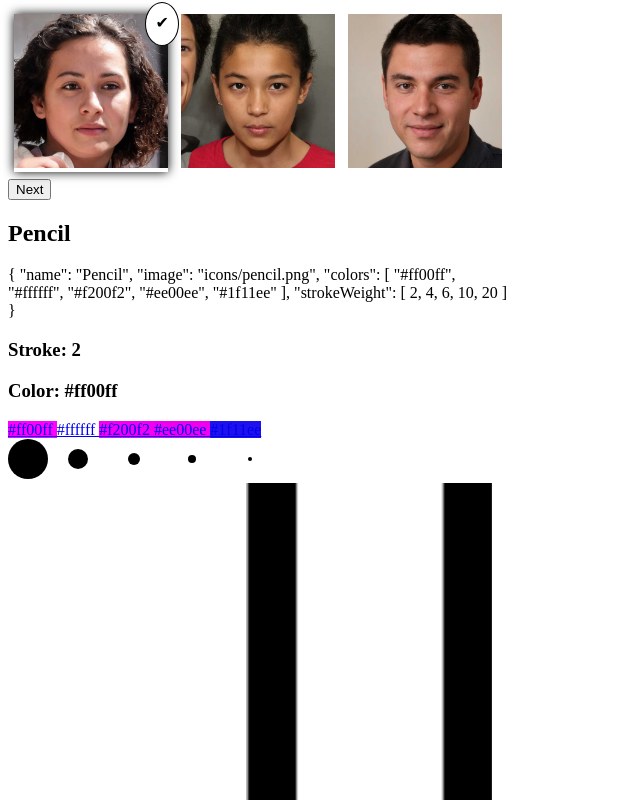
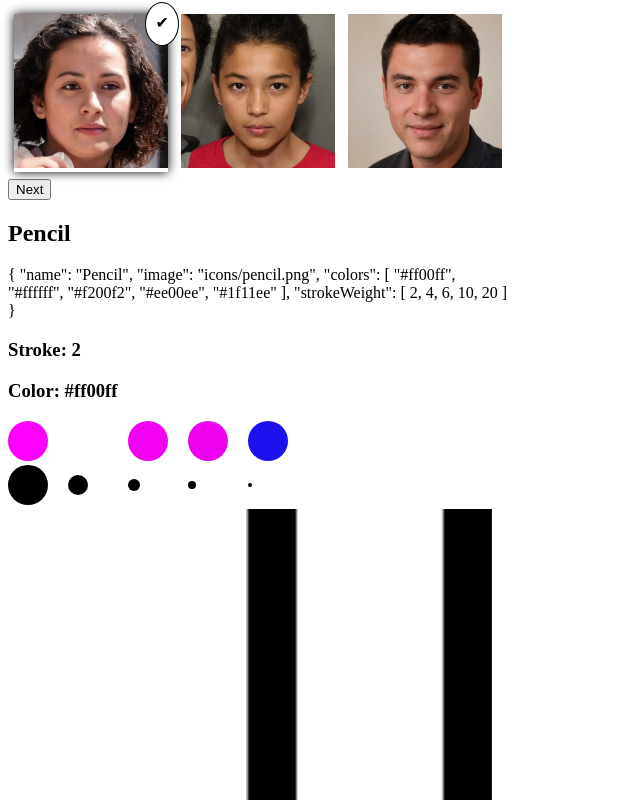
Before and after one commit to youthradio/trackface-draft, a Vue app: page / in a window 1280 px wide. Shown: the top 800 px of the page, without its empty margins (0-640 px from the left). Built offline with nearby package versions, Linux system fonts and the light colour scheme.

Commit message:
prepare colors div for UiComponent

```diff
--- a/src/components/UiComponent.vue
+++ b/src/components/UiComponent.vue
@@ -5,31 +5,32 @@
     <h3>Stroke: {{ selectedStrokeWeight }}</h3>
     <h3>Color: {{ selectedColor }}</h3>
     <div class="colors">
-      <span
-        :style="{ backgroundColor: color }"
+      <a
+        href="#"
+        @click.prevent="setColor(color)"
         :key="color"
         v-for="color in toolsData.colors"
       >
-        <a href="#" @click.prevent="setColor(color)">
-          {{ color }}
-        </a>
-      </span>
+        <svg height="40" width="60">
+          <g>
+            <circle cx="20" cy="20" r="20" :fill="color" />
+          </g>
+        </svg>
+      </a>
     </div>
     <div class="strokes">
-      <a href="#" :key="`key-${size}`"
+      <a
+        href="#"
+        :key="`key-${size}`"
         v-for="size in toolsData.strokeWeight.slice().reverse()"
-        @click.prevent="setStrokeWeight(size)">
-      <svg
-        height="40"
-        width="60"
+        @click.prevent="setStrokeWeight(size)"
       >
-
+        <svg height="40" width="60">
           <g>
             <circle :cx="size" cy="20" :r="size" fill="black" />
-
           </g>
-      </svg>
-        </a>
+        </svg>
+      </a>
     </div>
     <img class="tool-icon" :src="require(`../assets/${toolsData.image}`)" />
   </div>
@@ -78,7 +79,7 @@ export default {
 <style lang="scss" scoped>
 @import "~@/css/vars";
 
-.strokes{
+.strokes {
   display: flex;
 }
 
```
